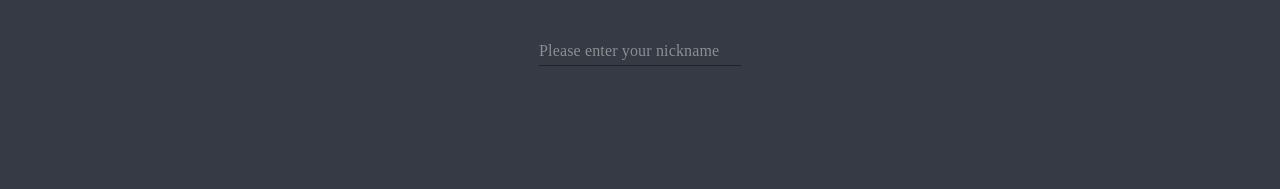
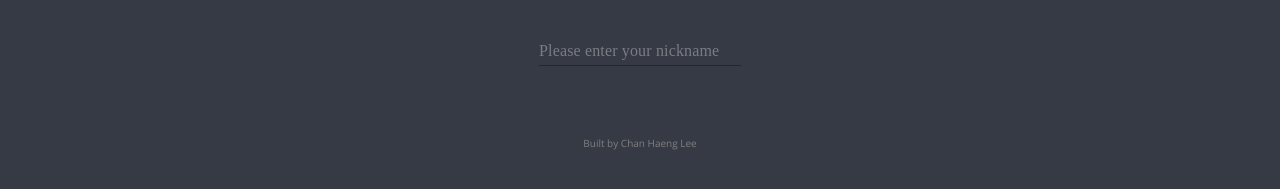
Before and after one commit to o-henry/real-chat-socket, a React (Create React App) app in the folder client/: page / in a window 1280 px wide. Shown: the part 561-750 px from the top of the page. Built offline with nearby package versions, Linux system fonts and the light colour scheme; no server answers; a web font is replaced by a local one.

Commit message:
Client : Add footer text

```diff
--- a/client/src/pages/Main/Template/index.tsx
+++ b/client/src/pages/Main/Template/index.tsx
@@ -20,6 +20,7 @@ const MainTemplate = ({ Image, Text, width, Validation }: IMain) => {
             </div>
             {Text}
             <div className="textfield-fade-in">{Validation}</div>
+            <div className="textfield-footer">Built by Chan Haeng Lee</div>
           </div>
         </Grid>
       </Grid>
--- a/client/src/scss/components/_txt.scss
+++ b/client/src/scss/components/_txt.scss
@@ -5,3 +5,10 @@
   margin-top: 8rem;
   font-size: 1.7rem;
 }
+
+.textfield-footer {
+  font-size: 10px;
+  text-align: center;
+  padding-top: 4.5rem;
+  color: gray;
+}
```
